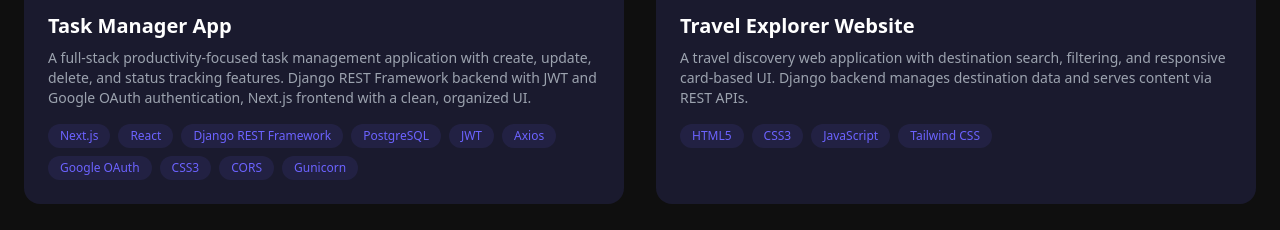
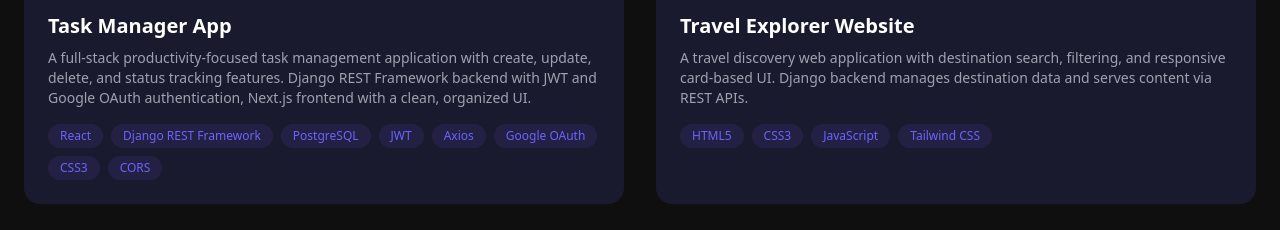
Before and after one commit to TEJASSREERR/my-portfolio, a React (Vite) app: page / in a window 1280 px wide. Shown: the part 7140-7370 px from the top of the page. Built offline with nearby package versions, Linux system fonts and the light colour scheme.

Commit message:
Removed some skills

```diff
--- a/src/data/projects.js
+++ b/src/data/projects.js
@@ -21,7 +21,7 @@ export const projects = [
     id: 3,
     title: 'Task Manager App',
     description: 'A full-stack productivity-focused task management application with create, update, delete, and status tracking features. Django REST Framework backend with JWT and Google OAuth authentication, Next.js frontend with a clean, organized UI.',
-    tech: ['Next.js', 'React', 'Django REST Framework', 'PostgreSQL', 'JWT', 'Axios', 'Google OAuth', 'CSS3', 'CORS', 'Gunicorn'],
+    tech: ['React', 'Django REST Framework', 'PostgreSQL', 'JWT', 'Axios', 'Google OAuth', 'CSS3', 'CORS'],
     github: 'https://github.com/TEJASSREERR/TASK_MANAGER',
     live: 'https://task-manager-gold-two.vercel.app/',
     type: 'web'
```
